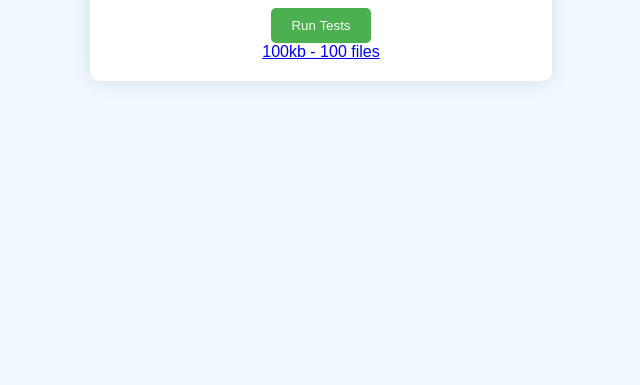
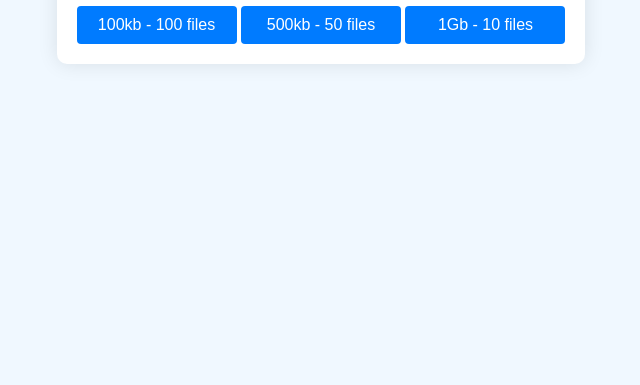
Before and after one commit to devopsteamsdb/openshift_test_page_polaris, a plain HTML site: page index.html in a window 1280 px wide. Shown: the part 415-800 px from the top of the page, without its empty margins (319-959 px from the left). Drawn offline with Linux system fonts and the light colour scheme.

Commit message:
Add new Button for 500kb and 1g

```diff
--- a/index.html
+++ b/index.html
@@ -1,5 +1,6 @@
 <!DOCTYPE html>
 <html lang="en">
+
 <head>
     <meta charset="UTF-8">
     <meta name="viewport" content="width=device-width, initial-scale=1.0">
@@ -33,11 +34,14 @@
             margin-top: 20px;
         }
 
-        table, th, td {
+        table,
+        th,
+        td {
             border: 1px solid #ddd;
         }
 
-        th, td {
+        th,
+        td {
             padding: 12px;
             text-align: center;
         }
@@ -63,16 +67,37 @@
         button:hover {
             background-color: #45a049;
         }
+
+        .button {
+            display: inline-block;
+            padding: 10px 20px;
+            background-color: #007bff;
+            width: 120px;
+            color: #fff;
+            text-decoration: none;
+            border: none;
+            border-radius: 4px;
+            cursor: pointer;
+        }
+
+        .button:hover {
+            background-color: #0056b3;
+        }
     </style>
 </head>
+
 <body>
 
-<div class="container">
-    <h1>Openshift Benchmark Tests</h1>
-	<button onclick="runPerformanceTests()">Run Tests</button>
-	<br />
-	<a href="/fio?testname=100kb&size=100kb&numjobs=100">100kb - 100 files</a>
-</div>
+    <div class="container">
+        <h1>Openshift Benchmark Tests</h1>
+        <!-- <button onclick="runPerformanceTests()">Run Tests</button>
+	<br /> -->
+        <a href="/fio?testname=100kb&size=100kb&numjobs=100" class="button">100kb - 100 files</a>
+        <a href="/fio?testname=500kb&size=500kb&numjobs=50" class="button">500kb - 50 files</a>
+        <a href="/fio?testname=1g&size=1g&numjobs=10" class="button">1Gb - 10 files</a>
+
+    </div>
 
 </body>
+
 </html>
```
Also changed, not shown: 2 other files.
